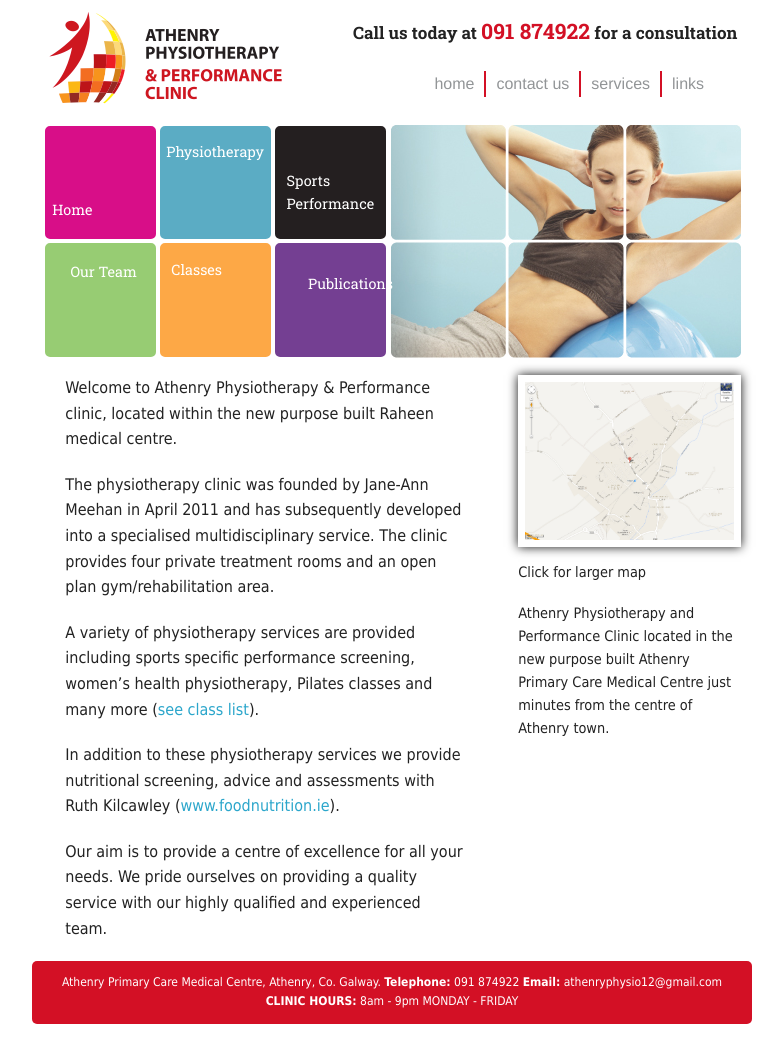
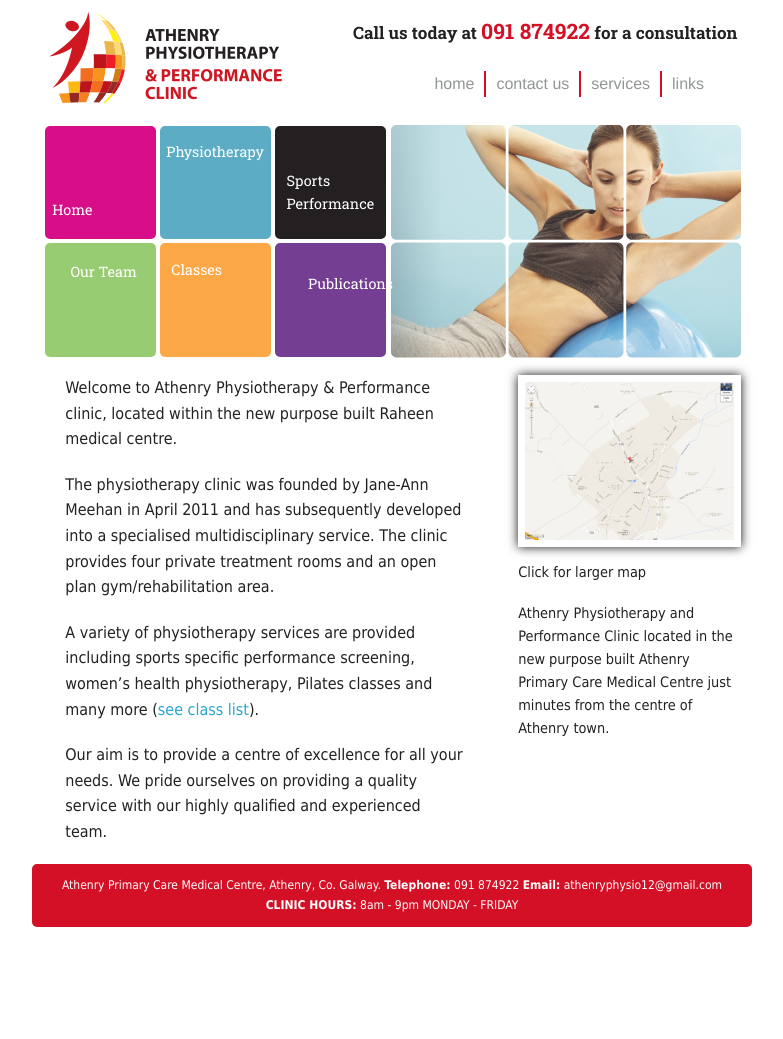
Before and after one commit to alanburke/athenryphysio, a Jekyll site: the page built from _posts/0001-01-01-index.md, in a window 1280 px wide. Shown: the whole page, without its empty margins (248-1031 px from the left). Built offline with Jekyll 4.4.1, drawn with Linux system fonts in a browser that asks for light colours; nearby versions of some CDN libraries; Markdown is read by kramdown in place of the engine named in the settings; after the commit the page ends 942 px from its top, so only the background shows below that.

Commit message:
Updated 0001-01-01-index.md

```diff
--- a/_posts/0001-01-01-index.md
+++ b/_posts/0001-01-01-index.md
@@ -6,14 +6,13 @@
 aside_header: Location
 aside: Athenry Physiotherapy and Performance Clinic located in the new purpose built Athenry Primary Care Medical Centre just minutes from the centre of Athenry town.
 image: map.jpg
-modal_url: "map.html"
+modal_url: map.html
 ---
+
 Welcome to Athenry Physiotherapy &amp; Performance clinic, located within the new purpose built Raheen medical centre.
 
 The physiotherapy clinic was founded by Jane-Ann Meehan in April 2011 and has subsequently developed into a specialised multidisciplinary service. The clinic provides four private treatment rooms and an open plan gym/rehabilitation area.
 
 A variety of physiotherapy services are provided including sports specific performance screening, women’s health physiotherapy, Pilates classes and many more ([see class list](/classes.html)).
 
-In addition to these physiotherapy services we provide nutritional screening, advice and assessments with Ruth Kilcawley (<a href="http://www.foodnutrition.ie">www.foodnutrition.ie</a>).
-
 Our aim is to provide a centre of excellence for all your needs. We pride ourselves on providing a quality service with our highly qualified and experienced team.
```
